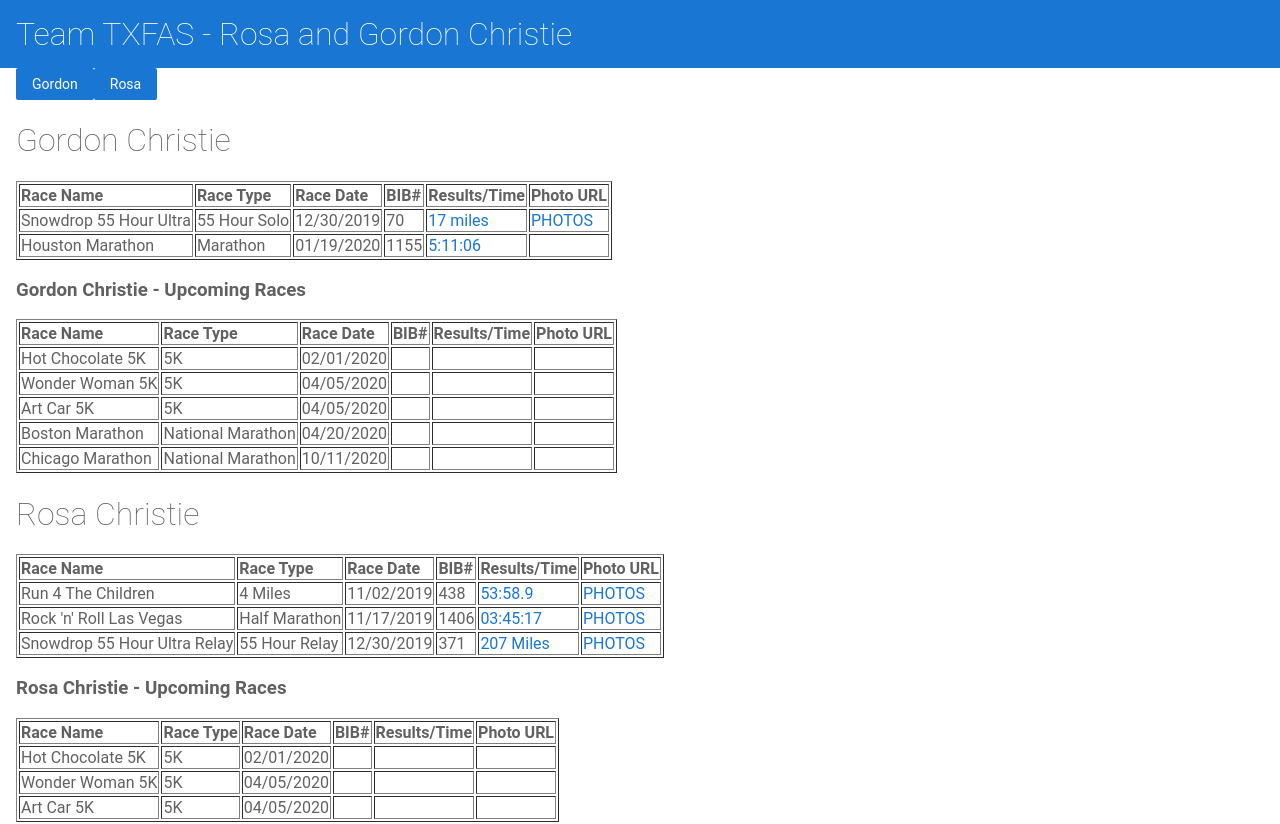
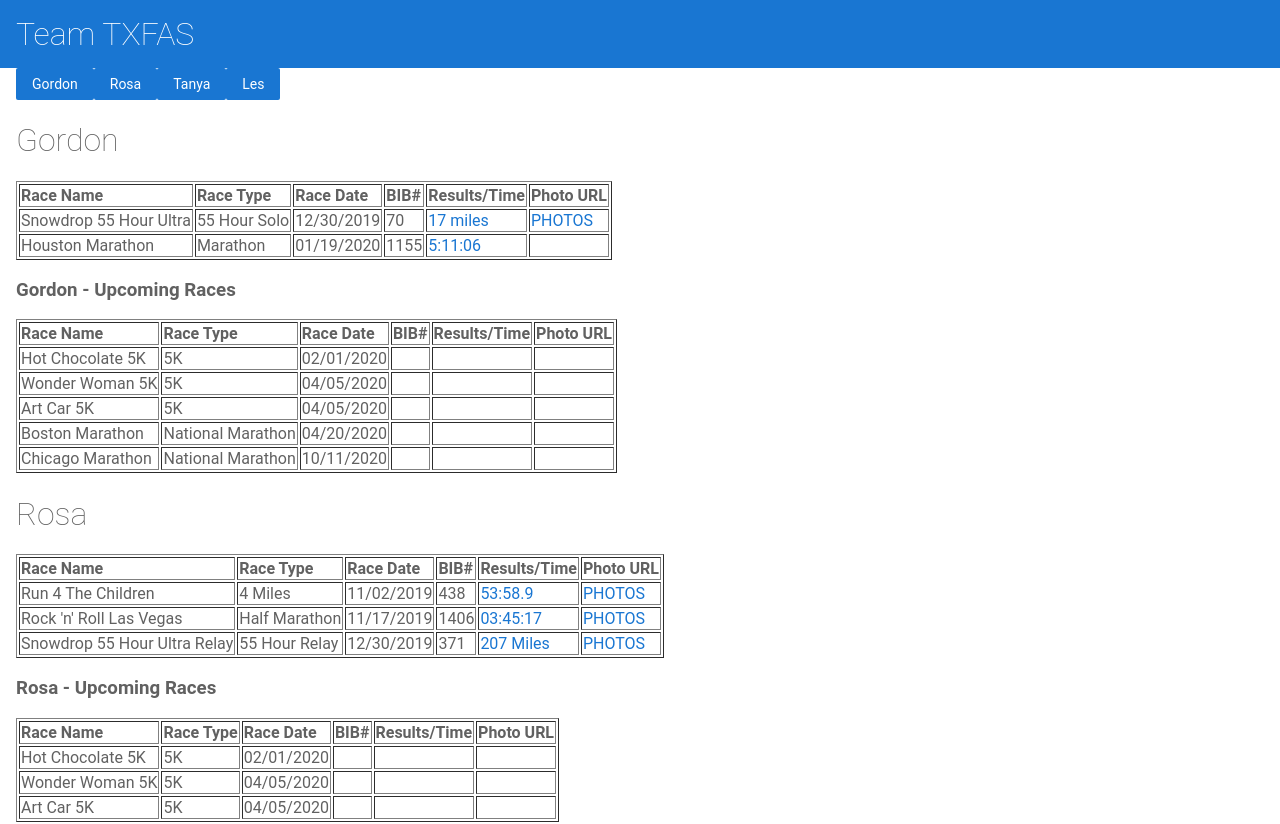
Before and after one commit to gchristie/txfas, an Angular app: page / in a window 1280 px wide. Shown: the top 824 px of the page. Built offline with nearby package versions, Linux system fonts and the light colour scheme.

Commit message:
4 files modified

```diff
--- a/src/app/marathon-list/marathon-list.component.html
+++ b/src/app/marathon-list/marathon-list.component.html
@@ -3,10 +3,46 @@
 <div class="tab">
   <button (click)="ShowTab('Gordon')" class="tablinks" >Gordon</button>
   <button (click)="ShowTab('Rosa')" class="tablinks" >Rosa</button>
+  <button (click)="ShowTab('Tanya')" class="tablinks" >Tanya</button>
+  <button (click)="ShowTab('Les')" class="tablinks" >Les</button>
 </div>
 
+<ng-container *ngFor="let runner of runnerdata">
+<DIV id="{{runner.runner}}">
+<h1>{{runner.runner}}</h1>
+<table border=1>
+<TR style='font-weight: bold' >
+  <TD>Race Name</TD>  <TD>Race Type</TD>   <TD>Race Date</TD>
+  <TD>BIB#</TD>   <TD>Results/Time</TD>  <TD>Photo URL</TD>
+</TR>
 
-<h1>Gordon Christie</h1>
+<ng-container *ngFor="let race of racedata">
+ <ng-container *ngIf="race.runner==runner.runner && (race.status=='' || race.status=='Show')">
+<TR >
+  <TD >{{ race.name }}  </TD>
+  <TD>{{ race.racetype }}</TD>
+  <TD>{{ race.racedate }}</TD>
+  <TD>{{ race.bibnumber }}</TD>
+
+  <TD>
+  <ng-container *ngIf="race.resultsurl!=''">
+  <a href="{{ race.resultsurl }}" Target="RESULTS" >{{ race.racetime }}</a>
+  </ng-container>
+  </TD>
+
+<TD>
+  <ng-container *ngIf="race.photourl!=''">
+    <a href="{{ race.photourl }}" Target="PHOTOS" >
+    PHOTOS</a>
+  </ng-container>
+  </TD>
+</TR>
+</ng-container>
+</ng-container>
+
+</table>
+
+<h3>{{ runner.runner }} -  Upcoming Races</h3>
 <table border=1>
 <TR style='font-weight: bold' >
   <TD>Race Name</TD>
@@ -16,11 +52,10 @@
   <TD>Results/Time</TD>
   <TD>Photo URL</TD>
 
-
 </TR>
 
-<ng-container *ngFor="let race of racedata">
- <ng-container *ngIf="race.runner=='Gordon' && (race.status=='' || race.status=='Show')">
+ <ng-container *ngFor="let race of racedata">
+ <ng-container *ngIf="race.runner==runner.runner && ( race.status=='Future')">
 <TR >
   <TD >{{ race.name }}  </TD>
   <TD>{{ race.racetype }}</TD>
@@ -29,13 +64,13 @@
 
   <TD>
   <ng-container *ngIf="race.resultsurl!=''">
-  <a href="{{ race.resultsurl }}" Target="GORDON_RESULTS" >{{ race.racetime }}</a>
+  <a href="{{ race.resultsurl }}" Target="RESULTS" >{{ race.racetime }}</a>
   </ng-container>
   </TD>
 
 <TD>
   <ng-container *ngIf="race.photourl!=''">
-    <a href="{{ race.photourl }}" Target="GORDON_PHOTOS" >
+    <a href="{{ race.photourl }}" Target="HOTOS" >
     PHOTOS</a>
   </ng-container>
   </TD>
@@ -44,123 +79,8 @@
 </ng-container>
 
 </table>
-
-<h3>Gordon Christie -  Upcoming Races</h3>
-<table border=1>
-<TR style='font-weight: bold' >
-  <TD>Race Name</TD>
-  <TD>Race Type</TD>
-  <TD>Race Date</TD>
-  <TD>BIB#</TD>
-  <TD>Results/Time</TD>
-  <TD>Photo URL</TD>
-
-
-</TR>
-
-<ng-container *ngFor="let race of racedata">
- <ng-container *ngIf="race.runner=='Gordon' && ( race.status=='Future')">
-<TR >
-  <TD >{{ race.name }}  </TD>
-  <TD>{{ race.racetype }}</TD>
-  <TD>{{ race.racedate }}</TD>
-  <TD>{{ race.bibnumber }}</TD>
-
-  <TD>
-  <ng-container *ngIf="race.resultsurl!=''">
-  <a href="{{ race.resultsurl }}" Target="GORDON_RESULTS" >{{ race.racetime }}</a>
-  </ng-container>
-  </TD>
-
-<TD>
-  <ng-container *ngIf="race.photourl!=''">
-    <a href="{{ race.photourl }}" Target="GORDON_PHOTOS" >
-    PHOTOS</a>
-  </ng-container>
-  </TD>
-</TR>
-</ng-container>
-</ng-container>
-
-</table>
-
-
-<h1>Rosa Christie</h1>
-<table border=1>
-<TR style='font-weight: bold' >
-  <TD>Race Name</TD>
-  <TD>Race Type</TD>
-  <TD>Race Date</TD>
-  <TD>BIB#</TD>
-  <TD>Results/Time</TD>
-  <TD>Photo URL</TD>
-
-
-</TR>
-<ng-container *ngFor="let race of racedata">
- <ng-container *ngIf="race.runner=='Rosa' && (race.status=='' || race.status=='Show')">
-<TR   >
-  <TD >{{ race.name }}  </TD>
-  <TD>{{ race.racetype }}</TD>
-  <TD>{{ race.racedate }}</TD>
-  <TD>{{ race.bibnumber }}</TD>
-
-<TD>
-  <ng-container *ngIf="race.resultsurl!=''">
-  <a href="{{ race.resultsurl }}" Target="ROSA_RESULTS" >{{ race.racetime }}</a>
-  </ng-container>
-</TD>
-
-<TD>
-  <ng-container *ngIf="race.photourl!=''">
-  <a href="{{ race.photourl }}" Target="ROSA_PHOTOS" >PHOTOS</a>
-  </ng-container>
-</TD>
+</DIV>
 
 
 
-</TR>
 </ng-container>
-</ng-container>
-
-</table>
-
-
-<h3>Rosa Christie -  Upcoming Races</h3>
-<table border=1>
-<TR style='font-weight: bold' >
-  <TD>Race Name</TD>
-  <TD>Race Type</TD>
-  <TD>Race Date</TD>
-  <TD>BIB#</TD>
-  <TD>Results/Time</TD>
-  <TD>Photo URL</TD>
-
-
-</TR>
-
-<ng-container *ngFor="let race of racedata">
- <ng-container *ngIf="race.runner=='Rosa' && ( race.status=='Future')">
-<TR >
-  <TD >{{ race.name }}  </TD>
-  <TD>{{ race.racetype }}</TD>
-  <TD>{{ race.racedate }}</TD>
-  <TD>{{ race.bibnumber }}</TD>
-
-  <TD>
-  <ng-container *ngIf="race.resultsurl!=''">
-  <a href="{{ race.resultsurl }}" Target="ROSA_RESULTS" >{{ race.racetime }}</a>
-  </ng-container>
-  </TD>
-
-<TD>
-  <ng-container *ngIf="race.photourl!=''">
-    <a href="{{ race.photourl }}" Target="ROSA_PHOTOS" >
-    PHOTOS</a>
-  </ng-container>
-  </TD>
-</TR>
-</ng-container>
-</ng-container>
-
-</table>
--- a/src/app/marathon-list/marathon-list.component.ts
+++ b/src/app/marathon-list/marathon-list.component.ts
@@ -1,5 +1,5 @@
 import { Component } from '@angular/core';
-
+import { runnerdata } from '../racedata';
 import { racedata } from '../racedata';
 
 @Component({
@@ -8,44 +8,41 @@ import { racedata } from '../racedata';
   styleUrls: ['./marathon-list.component.css']
 })
 export class MarathonListComponent {
+  runnerdata= runnerdata;
   racedata = racedata;
 
-  share() {
-    window.alert('The product has been shared!');
+
+ShowTab(racetype)
+  {
+    if (racetype == 'Gordon')
+    {
+      document.getElementById('Gordon').hidden = false;
+      document.getElementById('Rosa').hidden = true;
+      document.getElementById('Tanya').hidden = true;
+      document.getElementById('Les').hidden = true;
+    }
+    else if (racetype == 'Rosa')
+    {
+      document.getElementById('Gordon').hidden = true;
+      document.getElementById('Rosa').hidden = false;
+      document.getElementById('Tanya').hidden = true;
+      document.getElementById('Les').hidden = true;
+    }
+    else if (racetype == 'Tanya')
+    {
+      document.getElementById('Gordon').hidden = true;
+      document.getElementById('Rosa').hidden = true;
+      document.getElementById('Tanya').hidden = false;
+      document.getElementById('Les').hidden = true;
+    }
+    else if (racetype == 'Les')
+    {
+      document.getElementById('Gordon').hidden = true;
+      document.getElementById('Rosa').hidden = true;
+      document.getElementById('Tanya').hidden = true;
+      document.getElementById('Les').hidden = false;
+    }
   }
-
-  howmanymarathons()
-  {
-          var i;
-          var imarathons = 0;
-          for (i = 0; i < racedata.length; i++)
-          {
-             if (racedata[i].racetype.toString() == 'Marathon')
-             {
-               imarathons += racedata[i].count;
-               racedata[i].racetype = 'Half Marathon';
-             }
-
-          }
-           window.alert(imarathons + ' Marathons');
-
- }
-
-  howmanyhalfmarathons()
-  {
-          var i;
-          var ihalfmarathons = 0;
-          for (i = 0; i < racedata.length; i++)
-          {
-             if (racedata[i].racetype.toString() == 'Half Marathon')
-             {
-               ihalfmarathons += racedata[i].count;
-             }
-          }
-    window.alert(ihalfmarathons + ' Half Marathons');
-  }
-
-
 }
 
 /*
--- a/src/app/racedata.ts
+++ b/src/app/racedata.ts
@@ -1,3 +1,11 @@
+
+export var runnerdata = [
+{runner: 'Gordon'}
+,{runner: 'Rosa'}
+,{runner: 'Tanya'}
+,{runner: 'Les'}
+
+]
 export var racedata = [
 //Gordon Data
 {
@@ -133,5 +141,18 @@ name: '',    racedate: '',    racetype: '', bibnumber: '', racetime: '',
 resultsurl:'',
 photourl: ''
 }
-
+,
+{
+runner: 'Tanya', status:'Show',
+name: '',    racedate: '',    racetype: '', bibnumber: '', racetime: '',
+resultsurl:'',
+photourl: ''
+}
+,
+{
+runner: 'Les', status:'Show',
+name: '',    racedate: '',    racetype: '', bibnumber: '', racetime: '',
+resultsurl:'',
+photourl: ''
+}
 ];
--- a/src/app/top-bar/top-bar.component.html
+++ b/src/app/top-bar/top-bar.component.html
@@ -1,5 +1,5 @@
 <a [routerLink]="['/']">
-  <h1>Team TXFAS - Rosa and Gordon Christie</h1>
+  <h1>Team TXFAS</h1>
 </a>
 
 <!-- <a [routerLink]="['/cart']" class="button fancy-button">
```
